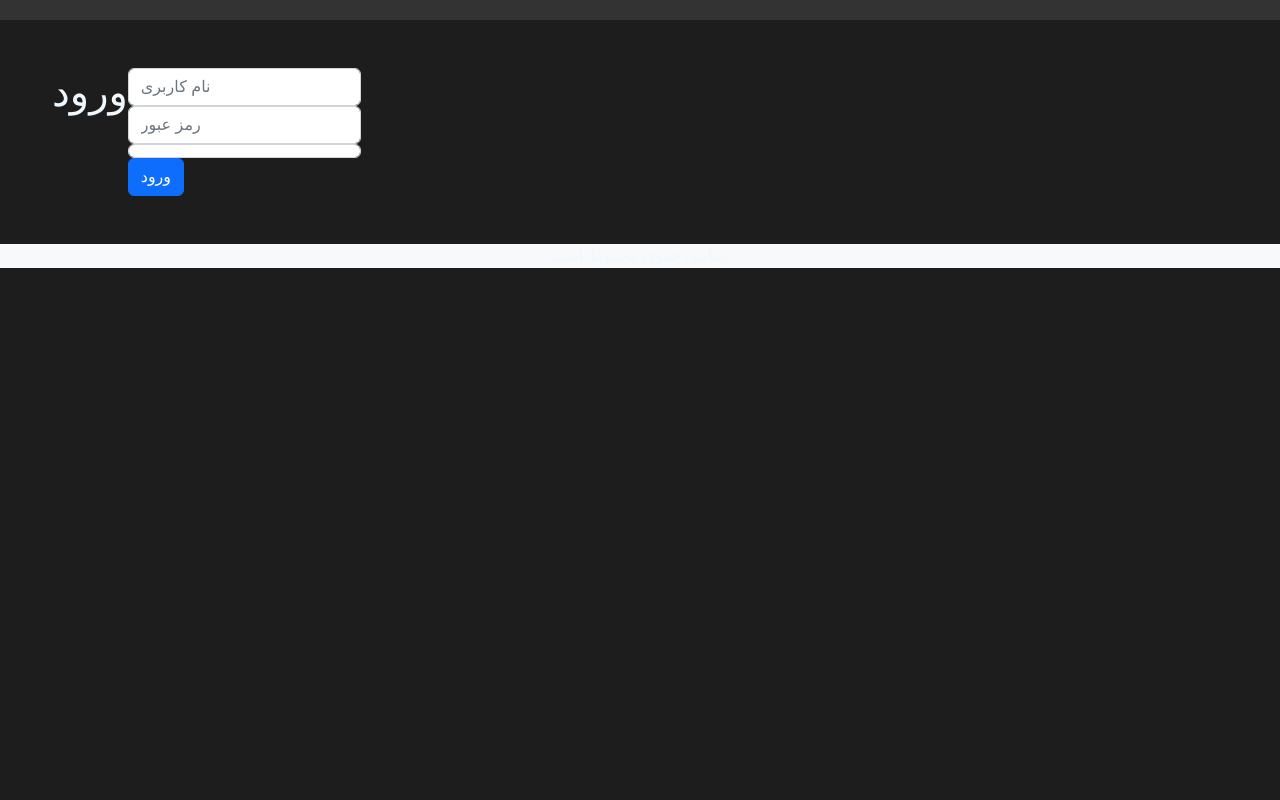
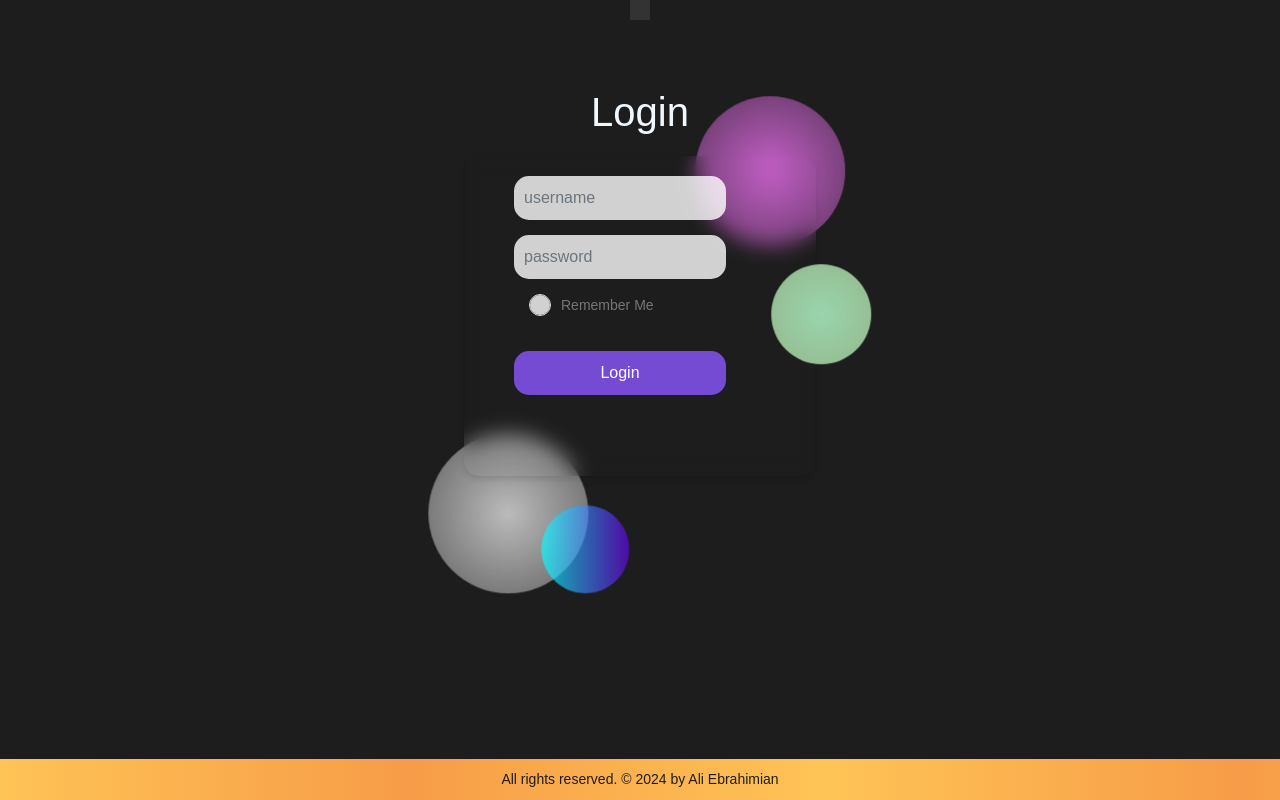
Before and after one commit to alie8096/personal-website, a Flask app: page /login in a window 1280 px wide. Run offline with Flask 3, Linux system fonts and the light colour scheme; some libraries are stand-ins or nearby versions.

Commit message:
I worked on the style of login page and footer

```diff
--- a/apps/blog/static/js/script.js
+++ b/apps/blog/static/js/script.js
@@ -1,6 +1,36 @@
+const startYear = 2024;
+const currentYear = new Date().getFullYear();
+
+// Set the start year
+document.getElementById('start-year').textContent = startYear;
+
+// Check and set the current year only if it's different from start year
+if (startYear !== currentYear) {
+  document.getElementById('current-year').textContent = "-" + currentYear;
+} else {
+  // Optionally, you can hide the current year span if they are the same
+  document.getElementById('current-year').style.display = 'none';
+}
 // for admin-panel
-$(document).ready(function() {
-    $('.sidebar ul li a').click(function() {
-        $(this).addClass('active').siblings().removeClass('active');
+document.addEventListener("DOMContentLoaded", function() {
+    var links = document.querySelectorAll('.sidebar ul li a');
+    links.forEach(function(link) {
+        link.addEventListener('click', function() {
+            var siblings = this.parentNode.parentNode.querySelectorAll('a');
+            siblings.forEach(function(sibling) {
+                sibling.classList.remove('active');
+            });
+            this.classList.add('active');
+        });
     });
 });
+
+
+// TODO To show logo website in the search results
+// type="application/ld+json">
+// {
+//   "@context": "https://schema.org",
+//   "@type": "Organization",
+//   "url": "https://www.example.com",
+//   "logo": "https://www.example.com/logo.png"
+// }
--- a/apps/blog/static/styles/style.css
+++ b/apps/blog/static/styles/style.css
@@ -20,6 +20,9 @@ body {
     background-color: #1d1d1d;
     align-items: center;
     justify-content: center;
+    min-height: 100vh;
+    display: flex;
+    flex-direction: column;
 }
 
 a {
@@ -161,7 +164,8 @@ header {
 
 /* استایل main */
 main {
-    display: flex;
+    /* display: flex; */
+    flex-grow: 1;
 }
 
 /* استایل sidebar */
@@ -229,3 +233,255 @@ main {
 .btn:hover {
     background-color: #666;
 }
+
+
+/* ------------ Login Page --------------------- */
+
+.login {
+    display: flex;
+    align-items: center;
+    justify-content: center;
+    flex-direction: column;
+    position: relative;
+    background-image: linear-gradient(to right, rgba(255, 255, 255, 0.8));
+}
+
+.login h1 {
+    margin: 20px;
+}
+
+.login:before, .login:after, .login .small-circle,
+.login-card:before, .login-card:after, .login-card .small-circle {
+    content: "";
+    position: absolute;
+    border-radius: 50%;
+    z-index: -1;
+}
+
+.login:before {
+    top: 20px;
+    left: 54%;
+    width: 150px;
+    height: 150px;
+    background-image: radial-gradient(circle at center, rgba(239, 113, 243, 0.8), rgba(239, 113, 243, 0.3));
+    animation: moveCircle 8s linear infinite alternate;
+}
+
+.login:after {
+    bottom: -110px;
+    right: 55%;
+    width: 160px;
+    height: 160px;
+    background-image: radial-gradient(circle at center, rgba(255, 255, 255, 0.7), rgba(255, 255, 255, 0.3));
+    animation: moveCircle 9s linear infinite alternate;
+}
+
+.login-card:before {
+    top: 100px;
+    left: 85%;
+    width: 100px;
+    height: 100px;
+    background-image: radial-gradient(circle at center, rgba(177, 247, 200, 0.849), rgba(204, 255, 190, 0.685));
+    animation: moveCircle 8s linear infinite alternate;
+}
+
+.login-card:after {
+    bottom: -110px;
+    right: 55%;
+    width: 88px;
+    height: 88px;
+    background-image: linear-gradient(to right, rgba(12, 252, 252, 0.7), rgba(111, 0, 255, 0.6));
+    animation: moveCircle 9s linear infinite alternate;
+}
+
+.login .small-circle, .login-card .small-circle {
+    width: 50px;
+    height: 50px;
+    background-image: radial-gradient(circle at center, rgba(105, 128, 255, 0.8),rgba(60, 89, 253, 0.4));
+}
+
+.login .small-circle:nth-child(1) {
+    top: 80px;
+    left: 50%;
+    animation: scaleCircle 8s linear infinite alternate;
+}
+
+.login .small-circle:nth-child(2) {
+    bottom: 120px;
+    right: 30%;
+    animation: rotateCircle 9s linear infinite alternate;
+}
+
+.login-card .small-circle:nth-child(1) {
+    top: 80px;
+    left: 35%;
+    animation: scaleCircle 8s linear infinite alternate;
+}
+
+.login-card .small-circle:nth-child(2) {
+    bottom: 120px;
+    right: 30%;
+    animation: fadeCircle 9s linear infinite alternate;
+}
+
+@keyframes moveCircle {
+    0% {
+        transform: translate(0, 0);
+    }
+    100% {
+        transform: translate(10px, 10px);
+    }
+}
+
+@keyframes scaleCircle {
+    0% {
+        transform: scale(1);
+    }
+    100% {
+        transform: scale(1.5);
+    }
+}
+
+@keyframes rotateCircle {
+    0% {
+        transform: rotate(0deg);
+    }
+    100% {
+        transform: rotate(360deg);
+    }
+}
+
+@keyframes fadeCircle {
+    0% {
+        opacity: 1;
+    }
+    100% {
+        opacity: 0;
+    }
+}
+
+.login-card {
+    position: relative;
+    width: 352px;
+    min-height: 40vh;
+    height: auto;
+    border: 1px #ffffff;
+    border-radius: 15px;
+    background-image: linear-gradient(to right, rgba(255, 255, 255, 0.8));
+    backdrop-filter: blur(10px);
+    box-shadow: 0 4px 6px rgba(0, 0, 0, 0.1);
+    flex-direction: column;
+    padding: 20px 50px;
+}
+
+
+.login-card form {
+    width: 100%;
+}
+
+.login-card .form-control {
+    width: calc(100% - 40px);
+    margin-bottom: 15px;
+    padding: 10px;
+    border-radius: 15px;
+    border: none;
+    background-color: rgba(255, 255, 255, 0.8);
+}
+
+.login-card input[type="checkbox"] {
+    margin-top: 15px;
+}
+
+.remember-me {
+    display: flex;
+    align-items: center;
+    margin: 15px;
+}
+
+.remember-me input[type="checkbox"] {
+    margin: 0;
+    width: 20px;
+    height: 20px;
+    appearance: none;
+    border: 1px solid #ddd;
+    border-radius: 50%;
+    cursor: pointer;
+    transition: all 0.2s ease-in-out;
+}
+
+.remember-me input[type="checkbox"]:checked {
+    background-color: #764bd4;
+    border-color: #764bd4;
+}
+
+.remember-me label {
+    margin-left: 10px;
+    font-size: 14px;
+    color: #777;
+    user-select: none;
+}
+
+.remember-me button {
+    margin-left: 10px;
+    padding: 0 10px;
+    border: 1px solid #ddd;
+    border-radius: 4px;
+    background-color: #fff;
+    font-size: 14px;
+    color: #777;
+    cursor: pointer;
+    transition: all 0.2s ease-in-out;
+}
+
+.remember-me button:hover {
+    background-color: #f7f7f7;
+}
+
+.login-card button {
+    width: calc(100% - 40px);
+    padding: 10px;
+    border: none;
+    border-radius: 15px;
+    background-color: #764bd4;
+    color: #fff;
+    cursor: pointer;
+    margin: 20px 0;
+}
+
+.login-card button:hover {
+    background-color: #59399c;
+}
+
+
+
+/* ------------------------ Footer ---------------------- */
+
+footer {
+    background-image: linear-gradient(to right, #f79c48, #ffc456, #f79c48);
+    background-size: 65%;
+    animation: gradient 5s infinite;
+    text-align: center;
+    width: 100%;
+    /* align-items: center;
+    justify-content: center; */
+}
+
+@keyframes gradient {
+    0% {
+        background-position: 0% 50%;
+    }
+    50% {
+        background-position: 100% 50%;
+    }
+    100% {
+        background-position: 0% 50%;
+    }
+}
+
+footer .copyright-text {
+    /* text-align: center; */
+    margin: 10px 0;
+
+    font-size: 14px;
+    color: #1d1d1d;
+}
--- a/apps/blog/templates/admin_panel.html
+++ b/apps/blog/templates/admin_panel.html
@@ -2,7 +2,7 @@
 
 {% block content %}
 
-<div class="container">
+<div class="container-admin-panel">
     <header>
         <h1>پنل ادمین</h1>
         <div class="user-info">
@@ -13,7 +13,7 @@
     <main>
         <section class="sidebar">
             <ul>
-                <li><a href="#">داشبورد</a></li>
+                <li><a href="#" class="active">داشبورد</a></li>
                 <li><a href="#">کاربران</a></li>
                 <li><a href="#">پست ها</a></li>
                 <li><a href="#">تنظیمات</a></li>
@@ -25,5 +25,4 @@
             <button class="btn">دکمه</button>
         </section>
 
-
 {% endblock %}
--- a/apps/blog/templates/base.html
+++ b/apps/blog/templates/base.html
@@ -6,13 +6,16 @@
     <link rel="stylesheet" href="https://cdnjs.cloudflare.com/ajax/libs/font-awesome/6.5.1/css/all.min.css" integrity="sha512-DTOQO9RWCH3ppGqcWaEA1BIZOC6xxalwEsw9c2QQeAIftl+Vegovlnee1c9QX4TctnWMn13TZye+giMm8e2LwA==" crossorigin="anonymous" referrerpolicy="no-referrer" />
     <link rel="stylesheet" href="https://cdn.jsdelivr.net/npm/bootstrap@5.2.0-beta1/dist/css/bootstrap.min.css" integrity="sha384-0evYQmZNgvR6emfH+876Ye1T+y51pbuJw+ZHqF83YIG/i+d6S09mFe37pUa2z6Lb" crossorigin="anonymous">
     <link rel="stylesheet" href="../static/styles/style.css">
+    <link rel="icon" type="image/svg" href="../static/images/small-logo.svg">
 </head>
 <body>
 
 <header>
-    {% block navbar %}
-
-    {% endblock %}
+    {% if not current_user.is_authenticated %}
+        {% block navbar %}
+            <!-- navbar code -->
+        {% endblock %}
+    {% endif %}
 </header>
 
 <main class="container mt-5">
@@ -24,10 +27,13 @@
 </main>
 
 <footer class="bg-light text-center mt-5">
-    <p>تمامی حقوق محفوظ است.</p>
+    <p class="copyright-text">
+        All rights reserved. © <span id="start-year"></span><span id="current-year"></span> by Ali Ebrahimian
+      </p>
 </footer>
 
 <script src="../static/js/script.js"></script>
+<script src="https://ajax.googleapis.com/ajax/libs/jquery/3.5.1/jquery.min.js"></script>
 
 <script src="https://cdn.jsdelivr.net/npm/bootstrap@5.2.0-beta1/dist/js/bootstrap.bundle.min.js" integrity="sha384-pprn3073KE6tl6bjs2QrFaJGz5/NKXW183UZHchg6en6p869f49DGfR9H4Q7T1cQ" crossorigin="anonymous"></script>
 
--- a/apps/blog/templates/login.html
+++ b/apps/blog/templates/login.html
@@ -2,19 +2,28 @@
 
 {% block title %}
 
-ورود
+Login
 
 {% endblock %}
 
+
 {% block content %}
+<div class="login">
 
-<h1>ورود</h1>
+    <h1>Login</h1>
 
-<form method="post" action="{{ url_for('login') }}">
-    {{ form.hidden_tag() }}
-    <input type="text" name="username" placeholder="نام کاربری" class="form-control">
-    <input type="password" name="password" placeholder="رمز عبور" class="form-control">
-    <input type="checkbox" name="remember_me" placeholder="من را به باد آور" class="form-control">
-    <button type="submit" class="btn btn-primary">ورود</button>
-</form>
+    <div class="login-card">
+
+        <form method="post" action="{{ url_for('login') }}">
+            {{ form.hidden_tag() }}
+            <input type="text" name="username" placeholder="username" class="form-control">
+            <input type="password" name="password" placeholder="password" class="form-control">
+            <div class="remember-me">  <input type="checkbox" name="remember_me" placeholder="remember me" class="form-control" id="remember_me" aria-label="remember me">
+                <label for="remember_me" class="remember-me-text">Remember Me</label>
+            </div>
+
+            <button type="submit" class="btn btn-primary">Login</button>
+        </form>
+    </div>
+</div>
 {% endblock %}
```
Also changed, not shown: TODO.md (+4 -0 lines), apps/blog/static/images/small-logo.svg (added).
